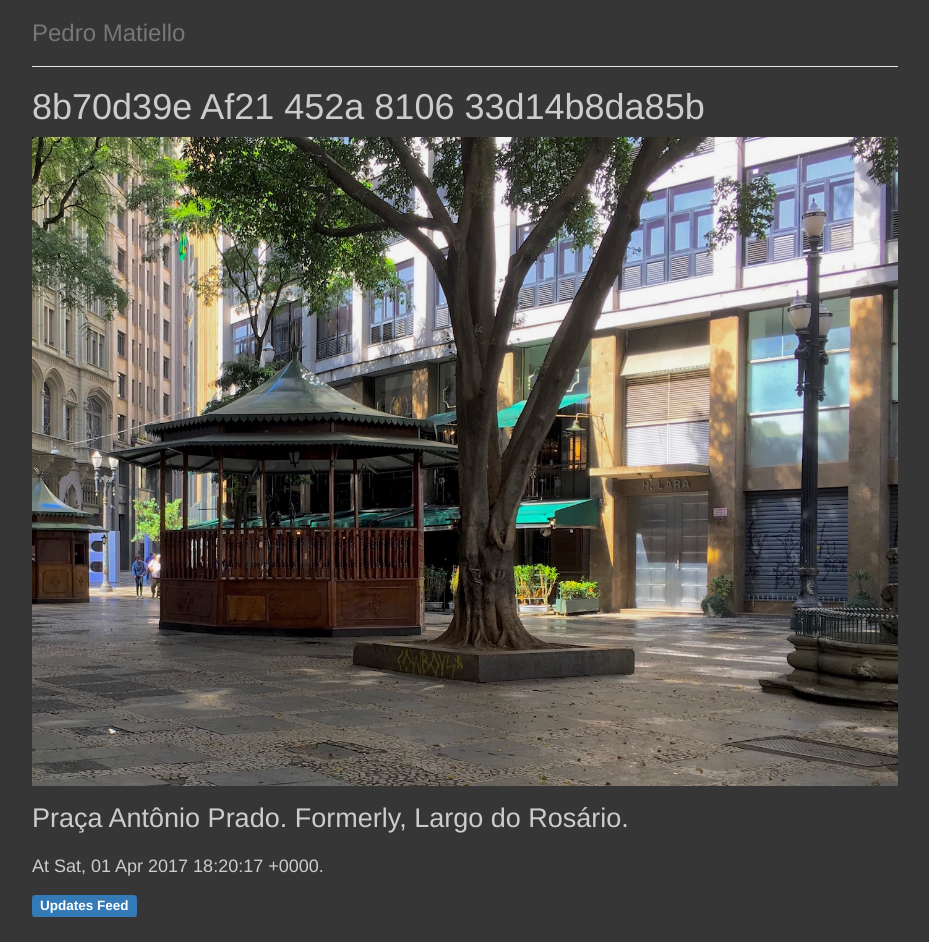
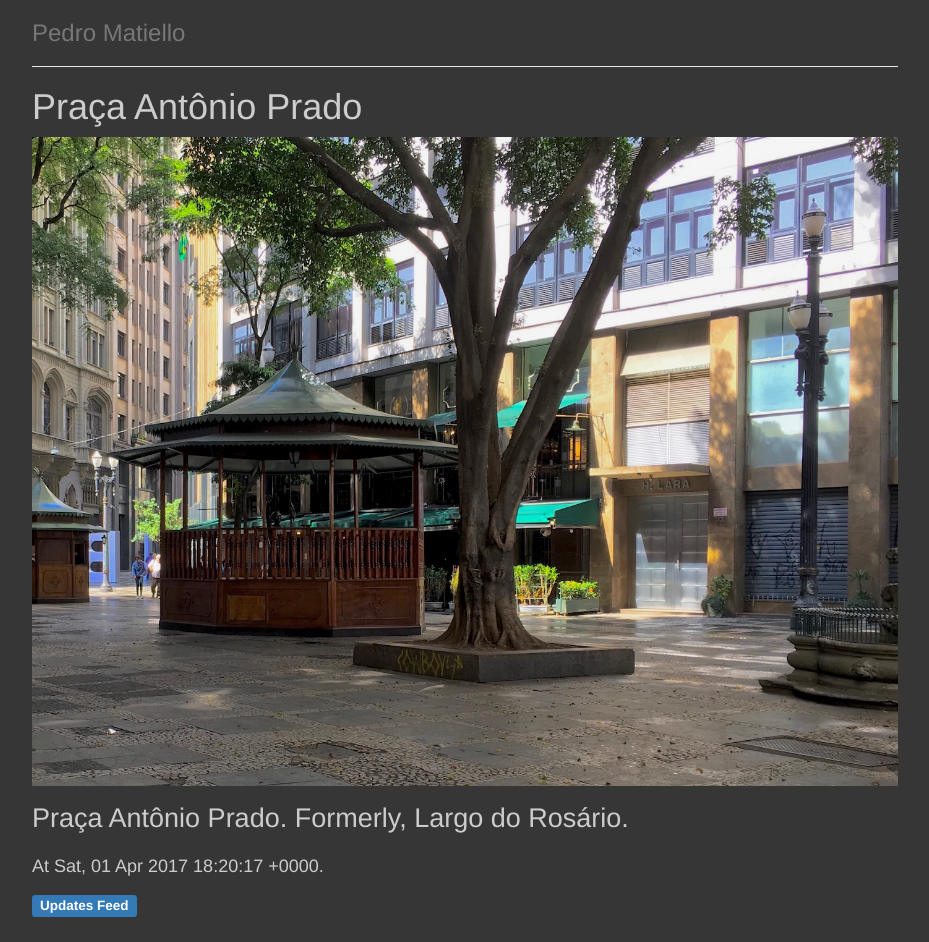
Before and after one commit to pmatiello/pmatiello.github.io, a Jekyll site: the page built from _updates/2017-04-01-praca-antonio-prado.markdown, in a window 1280 px wide. Shown: the whole page, without its empty margins (175-1104 px from the left). Built offline with Jekyll 4.4.1, drawn with Linux system fonts in a browser that asks for light colours.

Commit message:
Rename updates.
Breaks urls.

```diff
--- a/_updates/8b70d39e-af21-452a-8106-33d14b8da85b.markdown
+++ b/_updates/2017-04-01-praca-antonio-prado.markdown
@@ -1,7 +1,7 @@
 ---
 layout: update
 style:  photo
-title:
+title:  Praça Antônio Prado
 date:   2017-04-01 15:20:17 -0300
 image:  /img/2017-04-01_10.12.04.jpg
 ---
--- a/_updates/080b549a-c9d5-4bf9-9127-99c92d230cb9.markdown
+++ b/_updates/2017-06-17-lausanne-building.markdown
@@ -1,7 +1,7 @@
 ---
 layout: update
 style:  photo
-title:
+title:  Lausanne building
 date:   2017-06-17 13:20:11 -0300
 image:  /img/2017-06-17_10.23.14.jpg
 ---
```
Also changed, not shown: _updates/2016-08-20-on-penalties.markdown (renamed from _updates/10d96eed-c7a2-4e28-8642-cf5651f06300.markdown).
